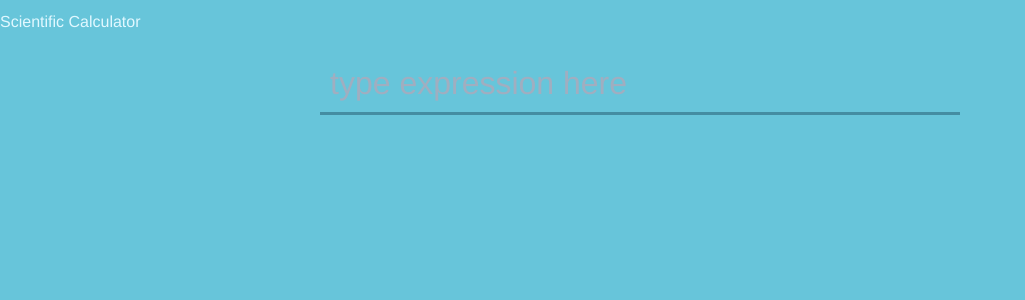
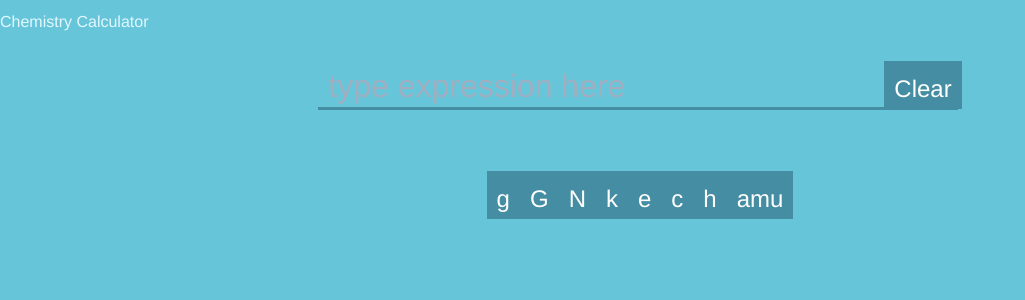
Before and after one commit to syp2001/calculator, a Vue app: page / in a window 1280 px wide. Shown: the top 300 px of the page, without its empty margins (0-1025 px from the left). Built offline with nearby package versions, Linux system fonts and the light colour scheme.

Commit message:
animations and buttons

```diff
--- a/src/App.vue
+++ b/src/App.vue
@@ -1,23 +1,42 @@
 <template>
   <div id="app">
-    <h1>Scientific Calculator</h1>
-    <input v-model="expression" id="input" placeholder="type expression here"/>
-    <h1 v-if="output" id="display">= {{output}}</h1>
+    <h1 class="floatup">Chemistry Calculator</h1>
+    <div class="container">
+      <input v-model="expression" class="floatup" id="input" placeholder="type expression here"/>
+      <Button @click="clear()" class="floatup clr">Clear</Button>
+    </div>
+    <h1 :class="output?'':'hide'" id="display">= {{output}}</h1>
+    <div class="container">
+    <Button v-for="constant in constants" :key="constant[0]" @click="append(constant[1])" class="floatup">
+      {{constant[0]}}
+    </Button>
   </div>
+  </div>
+
 </template>
 
 <script lang="ts">
 import { Component, Vue, Watch } from 'vue-property-decorator';
 import { evaluate } from 'mathjs';
+import Button from './components/Button.vue';
+import {constants} from './assets/constants.ts';
 
 @Component({
   components: {
+    Button
   },
 })
 export default class App extends Vue {
   public output: string | undefined;
   public expression = "";
+  public constants = constants;
 
+  public clear(): void{
+    this.expression = "";
+  }
+  public append(num: string): void{
+    this.expression += num;
+  }
   @Watch('expression')
   inputChanged(newVal: string) {
     try{
@@ -39,8 +58,17 @@ export default class App extends Vue {
   color: #2c3e50;
   margin-top: 10px;
 }
+.hide{
+  opacity:0;
+}
 body {
   background-color: var(--light-blue);
+  transition: all 500ms ease-in;
+  text-align: center;
+}
+.container {
+  /*width: 840px;*/
+  margin: 10px auto;
 }
 h1 {
   color: #e1f8ff;
@@ -48,6 +76,9 @@ h1 {
   margin-left:20px;
   margin-top:0;
   font-weight:200;
+}
+.clr{
+  margin-left:-74px;
 }
 #display {
   color:white;
@@ -58,11 +89,12 @@ h1 {
 	margin: 20px auto;
 	outline: none;
 	border: none;
-	background-color: var(--light-blue);
+	background-color: transparent;
 	color: white;
 	padding: 5px 10px;
-	transition: box-shadow 150ms ease-in;
+	transition: box-shadow 200ms ease-in;
   font-size: 2em;
+  height:1.35em;
   width: 50%;
 	box-shadow: 0px 3px var(--blue);
 
@@ -72,7 +104,20 @@ h1 {
 }
 
 body:focus-within {
-	/*background-color: var(--blue);*/
+	background-color: var(--blue);
 }
-
+.floatup{
+  animation: float 500ms cubic-bezier(0.175, 0.885, 0.32, 1.275) 1s forwards;
+  opacity:0%;
+}
+@keyframes float {
+  0%{
+    transform:translate(0px,20px);
+    opacity:0%;
+  }
+  100%{
+    transform: translate(0,0px);
+    opacity:100%;
+  }
+}
 </style>
--- a/src/assets/colors.css
+++ b/src/assets/colors.css
@@ -3,7 +3,7 @@
 --mauve: #b185a7ff;
 --onyx: #3f4045ff;
 --lemon: #faf0caff;
---blue: #448fa3ff;
+--blue: #448fa3;
 --light-blue: #68c5db;
 
 /* CSS HSL */
--- /dev/null
+++ b/src/assets/constants.ts
@@ -0,0 +1,10 @@
+export const constants = [
+    ["g","9.80665"],
+    ["G","6.673e-11"],
+    ["N","6.02214e23"],
+    ["k","1.380651e-23"],
+    ["e","1.60217e-19"],
+    ["c","299792458"],
+    ["h","6.626069e-34"],
+    ["amu","1.6605e-27"]
+];
--- /dev/null
+++ b/src/components/Button.vue
@@ -0,0 +1,26 @@
+<template>
+    <button @click="$emit('click')" id="btn" >
+        <slot></slot>
+    </button>
+</template>
+<script lang="ts">
+import { Component, Vue, Watch } from 'vue-property-decorator';
+export default class Button extends Vue {
+
+}
+</script>
+<style scoped>
+#btn {
+    height:2em;
+    padding: 10px;
+    background-color: var(--blue);
+    color: white;
+    outline: none;
+    border: none;
+    transition: all 250ms ease-in 0s;
+    font-size: 1.5em;
+}
+#btn:hover {
+    background-color: var(--light-blue);
+}
+</style>
```
Also changed, not shown: src/assets/logo.png (deleted), 1 other file (tests, documents, lock files or other folders).
